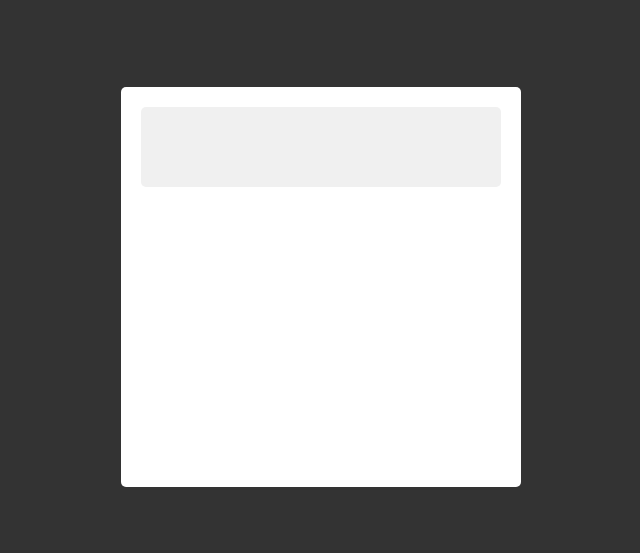
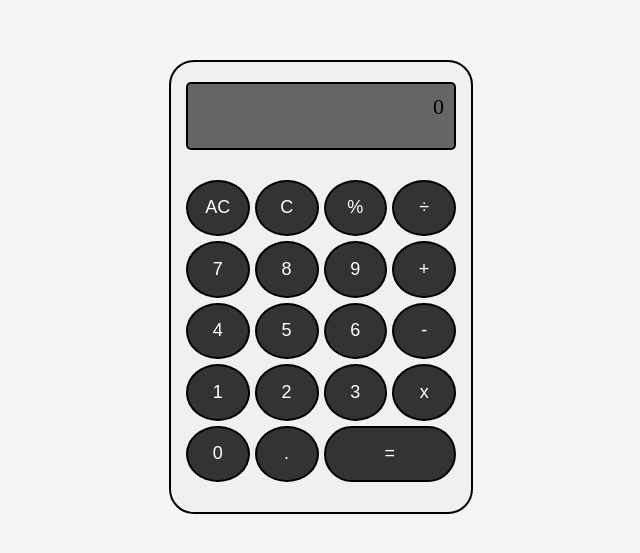
Before and after one commit to GarrettAudet/Calculator, a plain HTML site: page index.html in a window 1280 px wide. Shown: the part 113-666 px from the top of the page, without its empty margins (319-959 px from the left). Drawn offline with Linux system fonts and the light colour scheme.

Commit message:
Finished the UI for the Calculator

```diff
--- a/index.html
+++ b/index.html
@@ -9,10 +9,28 @@
 <body>
     <div class = "container">
         <div class = "display">
-
+            <div class = "text">0</div>
         </div>
         <div class = "controls">
-
+            <button class = "allclear">AC</button>
+            <button class = "clear">C</button>
+            <button class = "operators">%</button>
+            <button class = "operators">÷</button>
+            <button class = "digits">7</button>
+            <button class = "digits">8</button>
+            <button class = "digits">9</button>
+            <button class = "operators">+</button>
+            <button class = "digits">4</button>
+            <button class = "digits">5</button>
+            <button class = "digits">6</button>
+            <button class = "operators">-</button>
+            <button class = "digits">1</button>
+            <button class = "digits">2</button>
+            <button class = "digits">3</button>
+            <button class = "operators">x</button>
+            <button class = "digits">0</button>
+            <button class = "decimal">.</button>
+            <button class = "equals">=</button>
         </div>
     </div>
 </body>
--- a/styles.css
+++ b/styles.css
@@ -1,6 +1,6 @@
 body {
     font-family: "Times New Roman";
-    background-color: #333333;
+    background-color: #f5f5f5;
     display: flex;
     justify-content: center;
     align-items: center;
@@ -9,24 +9,59 @@ body {
 }
 
 .container {
-    background-color: #FFFFFF;
-    height: 400px;
-    width: 400px;
-    border-radius: 5px;
+    background-color: #F0F0F0;
+    height: 450px;
+    width: 300px;
+    border-radius: 25px;
     display: flex;
     flex-direction: column;
     align-items: center;
+    border: 2px solid black;
+}
+
+.controls {
+    flex-grow: 1;
+    width: 90%;
+    display: grid;
+    grid-template-columns: repeat(4,1fr);
+    gap: 5px;
+    margin: 30px 20px;
 }
 
 .display {
+    position: relative;
     width: 90%;
-    height: 20%;
+    height: 15%;
     margin: 20px;
     border-radius: 5px;
-    background-color: #F0F0F0;
+    background-color: #666666;
     box-sizing: border-box;
+    margin-bottom: 0px;
+    border: 2px solid black;
 }
 
-.controls {
+.text {
+    position: absolute;
+    top: 0;
+    right: 0;
+    margin: 10px;
+    font-size: 22px;
+}
 
+.allclear, .clear, .operators, .digits, .decimal, .equals {
+    background-color: #333333;
+    color: white;
+    font-size: 18px;
+    padding: 10px;
+    border-radius: 50%;
+    border: 2px solid black;
 }
+
+.allclear:hover, .clear:hover, .operators:hover, .digits:hover, .decimal:hover, .equals:hover {
+    background-color: #000080;
+}
+
+.equals {
+    border-radius: 40px;
+    grid-column: span 2;
+}
```
